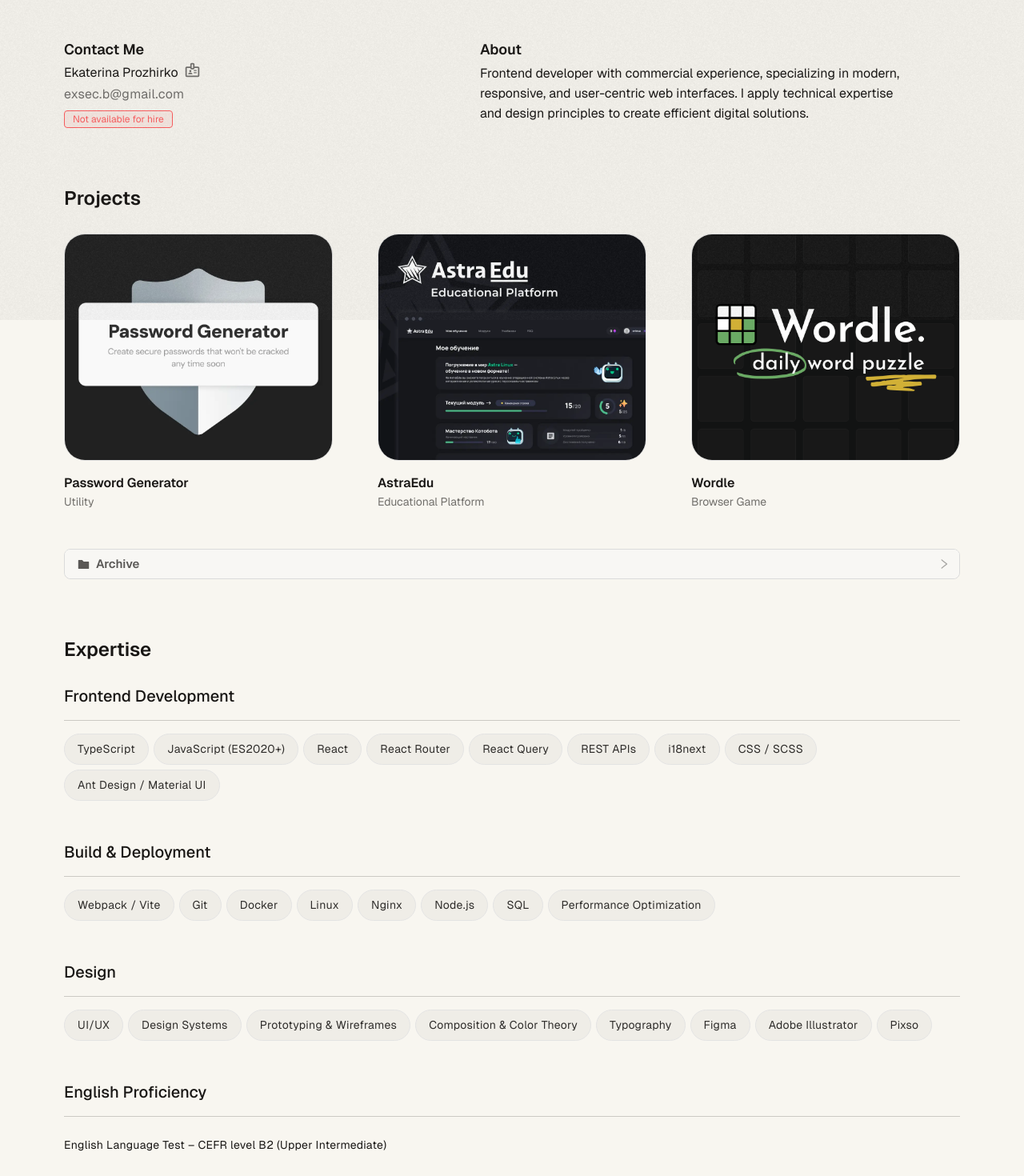
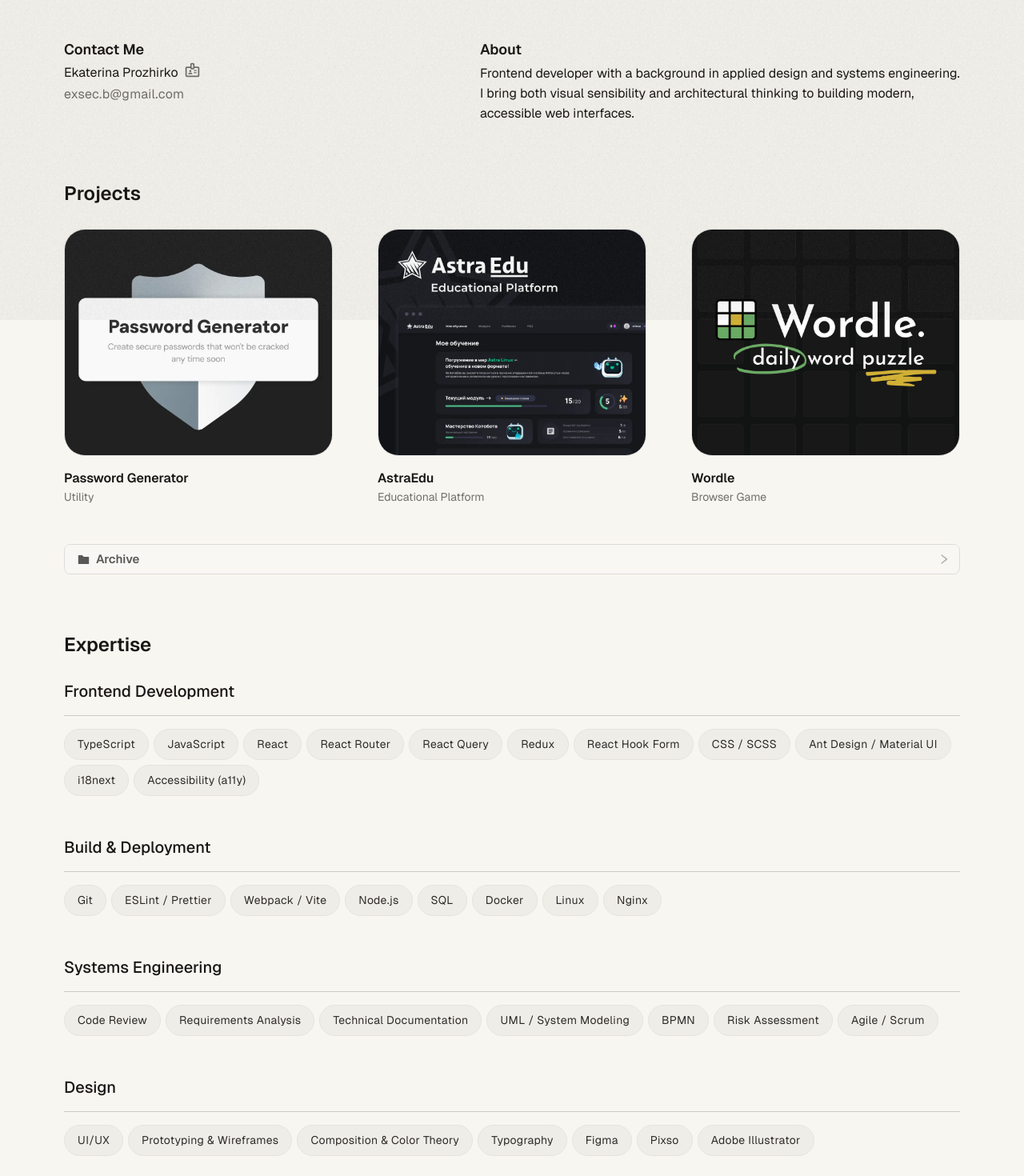
Before and after one commit to exsec-dev/digital-resume, a React (Vite) app: page / in a window 1280 px wide. Shown: the part 400-1870 px from the top of the page at 80% size. Built offline with nearby package versions, Linux system fonts and the light colour scheme.

Commit message:
feat: updated info

```diff
--- a/src/components/KineticTitle/KineticTitle.tsx
+++ b/src/components/KineticTitle/KineticTitle.tsx
@@ -2,7 +2,7 @@
 import { Typography } from "antd";
 import "./index.scss";
 
-const FALLOFF = 600;
+const FALLOFF = 400;
 const LERP = 0.15;
 
 export const KineticTitle = ({ text }: { text: string }) => {
@@ -70,28 +70,25 @@
       px = py = -9999;
       updateTarget();
     };
+    const onViewChange = () => {
+      rect = root.getBoundingClientRect();
+    };
 
     window.addEventListener("pointermove", onMove, { passive: true });
     window.addEventListener("pointerdown", onMove, { passive: true });
     document.addEventListener("mouseleave", onLeave);
-    window.addEventListener(
-      "scroll",
-      () => {
-        rect = root.getBoundingClientRect();
-      },
-      { passive: true },
-    );
-    window.addEventListener("resize", () => {
-      rect = root.getBoundingClientRect();
-    });
+    window.addEventListener("scroll", onViewChange, { passive: true });
+    window.addEventListener("resize", onViewChange);
 
     return () => {
       if (raf) cancelAnimationFrame(raf);
       window.removeEventListener("pointermove", onMove);
       window.removeEventListener("pointerdown", onMove);
       document.removeEventListener("mouseleave", onLeave);
+      window.removeEventListener("scroll", onViewChange);
+      window.removeEventListener("resize", onViewChange);
     };
-  }, [text]);
+  }, []);
 
   return (
     <Typography.Title
--- a/src/components/TimePeriodPanel/TimePeriodPanel.tsx
+++ b/src/components/TimePeriodPanel/TimePeriodPanel.tsx
@@ -32,9 +32,12 @@
         direction="vertical"
         size={isSmall ? 0 : 4}
       >
-        <Flex justify="space-between" align="start" gap={6}>
-          <Typography.Text className="timeperiod-data-title">
-            {title}
+        <Typography.Text className="timeperiod-data-title">
+          {title}
+        </Typography.Text>
+        <Flex align="center" gap={2}>
+          <Typography.Text className="timeperiod-data-additional">
+            {subtitle}
           </Typography.Text>
           {info ? (
             <Popover
@@ -70,9 +73,6 @@
             </Popover>
           ) : null}
         </Flex>
-        <Typography.Text className="timeperiod-data-additional">
-          {subtitle}
-        </Typography.Text>
       </Space>
       <Divider />
       <Typography.Text italic className="timeperiod-period">
--- a/src/config/profile.ts
+++ /dev/null
@@ -1,3 +0,0 @@
-export type AvailabilityStatus = "available" | "open" | "employed";
-
-export const CURRENT_STATUS: AvailabilityStatus = "employed";
--- a/src/layout/Expertise/Expertise.tsx
+++ b/src/layout/Expertise/Expertise.tsx
@@ -13,40 +13,53 @@
         title: t("expertise.title.web"),
         skills: [
           "TypeScript",
-          "JavaScript (ES2020+)",
+          "JavaScript",
           "React",
           "React Router",
           "React Query",
-          "REST APIs",
-          "i18next",
+          "Redux",
+          "React Hook Form",
           "CSS / SCSS",
           "Ant Design / Material UI",
+          "i18next",
+          "Accessibility (a11y)",
         ],
       },
       {
         title: t("expertise.title.build"),
         skills: [
+          "Git",
+          "ESLint / Prettier",
           "Webpack / Vite",
-          "Git",
+          "Node.js",
+          "SQL",
           "Docker",
           "Linux",
           "Nginx",
-          "Node.js",
-          "SQL",
-          t("expertise.skills.performance"),
+        ],
+      },
+      {
+        title: t("expertise.title.process"),
+        skills: [
+          "Code Review",
+          t("expertise.skills.requirements"),
+          t("expertise.skills.techdoc"),
+          "UML / System Modeling",
+          "BPMN",
+          t("expertise.skills.risk"),
+          "Agile / Scrum",
         ],
       },
       {
         title: t("expertise.title.design"),
         skills: [
           t("expertise.skills.ui-ux"),
-          t("expertise.skills.systems"),
           t("expertise.skills.prototyping"),
           t("expertise.skills.color"),
           t("expertise.skills.typo"),
           "Figma",
+          "Pixso",
           "Adobe Illustrator",
-          "Pixso",
         ],
       },
       {
--- a/src/layout/Home/Home.tsx
+++ b/src/layout/Home/Home.tsx
@@ -1,38 +1,15 @@
-import type { CSSProperties } from "react";
-import { useMemo } from "react";
-import { Typography, Flex, Button, Space, Tag, theme, Popover } from "antd";
+import { Typography, Flex, Button, Space, Popover } from "antd";
 import { useTranslation } from "react-i18next";
 import images from "assets/images";
 import { KineticTitle } from "components";
-import {
-  ArrowDownwardRounded,
-  BadgeOutlined,
-  LocationOnOutlined,
-} from "components/icons";
+import { ArrowDownwardRounded, BadgeOutlined } from "components/icons";
 import { EMAIL } from "config/contacts";
-import { CURRENT_STATUS, type AvailabilityStatus } from "config/profile";
 import { SECTION_ID } from "config/sections";
 import { scrollToElement } from "utils/scrollToElement";
 import "./index.scss";
 
-const { useToken } = theme;
-
-type StatusLabelKey = `home.status.${AvailabilityStatus}`;
-
 export const Home = () => {
-  const { token } = useToken();
   const { t } = useTranslation();
-
-  const { color, opacity } = useMemo(
-    () =>
-      ({
-        available: { color: token.colorSuccess, opacity: 0.9 },
-        open: { color: token.colorWarning, opacity: 1 },
-        employed: { color: token.colorError, opacity: 0.9 },
-      })[CURRENT_STATUS],
-    [token],
-  );
-  const labelKey: StatusLabelKey = `home.status.${CURRENT_STATUS}`;
 
   return (
     <Flex id={SECTION_ID.home} tabIndex={-1} vertical gap={48}>
@@ -71,11 +48,7 @@
                   body: "image-popover",
                 }}
                 content={
-                  <Space
-                    className="avatar-container"
-                    direction="vertical"
-                    size={2}
-                  >
+                  <div className="avatar-container">
                     <img
                       src={images.avatar}
                       loading="lazy"
@@ -83,17 +56,13 @@
                       width={467}
                       height={572}
                     />
-                    <Space className="avatar-location" size={2}>
-                      <Typography.Text>{t("home.place")}</Typography.Text>
-                      <LocationOnOutlined />
-                    </Space>
-                  </Space>
+                  </div>
                 }
               >
                 <Button
                   className="contact-badge-button"
                   type="text"
-                  aria-label={t("home.place")}
+                  aria-label={t("home.name")}
                 >
                   <BadgeOutlined className="contact-badge-icon" />
                 </Button>
@@ -103,18 +72,6 @@
           <Typography.Link className="home-email" href={`mailto:${EMAIL}`}>
             {EMAIL}
           </Typography.Link>
-          <Tag
-            className="availability-tag home-availability-tag"
-            style={
-              {
-                "--status-bg": `${color}15`,
-                "--status-color": color,
-                "--status-opacity": opacity,
-              } as CSSProperties
-            }
-          >
-            {t(labelKey)}
-          </Tag>
         </Space>
         <Space className="about-column" direction="vertical" size={4}>
           <Typography.Text strong className="home-label">
--- a/src/layout/Home/index.scss
+++ b/src/layout/Home/index.scss
@@ -82,50 +82,15 @@
   max-width: 600px;
 }
 
-.availability-tag {
-  padding: 0 10px;
-  color: var(--status-color);
-  border-color: var(--status-color);
-  background: var(--status-bg);
-  opacity: var(--status-opacity);
-}
-
-.home-availability-tag {
-  width: fit-content;
-  margin-top: 8px;
-}
-
 .image-popover {
   padding: 8px !important;
 
   .avatar-container {
     width: 144px;
-    height: calc(144px * 1.225 + 24px);
-    justify-content: flex-end;
+    line-height: 0;
 
     img {
       @include fill-image;
-    }
-
-    span,
-    .ant-typography {
-      font-size: 10px;
-      opacity: var(--light-opacity);
-      letter-spacing: 0.02rem;
-      font-weight: 450;
-    }
-
-    svg,
-    .icon {
-      font-size: 14px;
-      position: relative;
-      top: 2px;
-      opacity: var(--light-opacity);
-    }
-
-    .avatar-location {
-      width: 100%;
-      justify-content: center;
     }
   }
 }
@@ -137,7 +102,6 @@
 
   .image-popover .avatar-container {
     width: 150px;
-    height: calc(150px * 1.225 + 24px);
   }
 }
 
@@ -153,7 +117,6 @@
 
   .image-popover .avatar-container {
     width: 160px;
-    height: calc(160px * 1.225 + 24px);
   }
 }
 
@@ -182,7 +145,6 @@
 
   .image-popover .avatar-container {
     width: 180px;
-    height: calc(180px * 1.225 + 24px);
   }
 }
 
--- a/src/locales/en.json
+++ b/src/locales/en.json
@@ -15,12 +15,8 @@
   "home.scroll": "Scroll down",
   "home.contact": "Contact Me",
   "home.name": "Ekaterina Prozhirko",
-  "home.place": "Based in Moscow, Russia",
   "home.about": "About",
-  "home.status.available": "Available for hire",
-  "home.status.open": "Open to offers",
-  "home.status.employed": "Not available for hire",
-  "home.description": "Frontend developer with commercial\u00A0experience, specializing in modern, responsive, and\u00A0user-centric web\u00A0interfaces. I\u00A0apply technical\u00A0expertise and\u00A0design principles to\u00A0create efficient digital\u00A0solutions.",
+  "home.description": "Frontend developer with a background in applied design and systems engineering. I bring both visual sensibility and architectural thinking to building modern, accessible web interfaces.",
 
   "projects": "Projects",
   "projects.archive": "Archive",
@@ -34,8 +30,11 @@
   "expertise.title.web": "Frontend Development",
   "expertise.title.build": "Build & Deployment",
   "expertise.title.design": "Design",
+  "expertise.title.process": "Systems Engineering",
   "expertise.title.eng": "English Proficiency",
-  "expertise.skills.performance": "Performance Optimization",
+  "expertise.skills.techdoc": "Technical Documentation",
+  "expertise.skills.requirements": "Requirements Analysis",
+  "expertise.skills.risk": "Risk Assessment",
   "expertise.skills.ui-ux": "UI/UX",
   "expertise.skills.systems": "Design Systems",
   "expertise.skills.prototyping": "Prototyping & Wireframes",
@@ -46,7 +45,7 @@
   "education": "Education",
   "education.title.master": "Master's Degree: National University of Science and Technology MISIS",
   "education.subtitle.master": "Implementation of Sophisticated Digital Systems Based on Integrated IT-Solutions, 09.04.02",
-  "education.period.master": "Sep 2024 – Present",
+  "education.period.master": "Sep 2024 – Jun 2026",
   "education.title.bach": "Bachelor's Degree: National University of Science and Technology MISIS",
   "education.subtitle.bach": "Applied Computer Science in Design, 09.03.03",
   "education.period.bach": "Sep 2020 – Jun 2024",
@@ -77,6 +76,7 @@
   "certificates": "Certificates",
   "certificates.open": "View Source",
   "certificates.list": [
+    "LCT 2025. Winner of the Moscow Mayor’s Competition «Extraction and Indexing of Information from Images of Archival Documents (Retroconversion)»",
     "LCT 2023. Finalist in the Moscow Mayor’s Competition «Recommender System for Personalized Tourist Packages»",
     "ALSE-1703 «Advanced Administration of Astra Linux Special Edition 1.7»",
     "Project work defense within the «Astra-Scholarship» program 2022-2024",
```
Also changed, not shown: src/locales/ru.json (+7 -7 lines).
